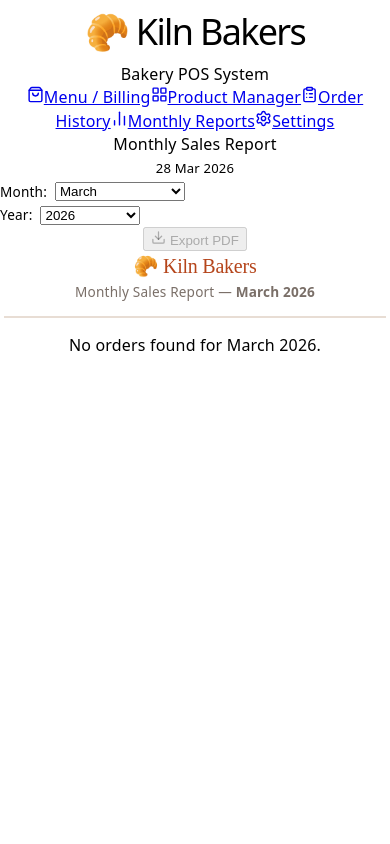
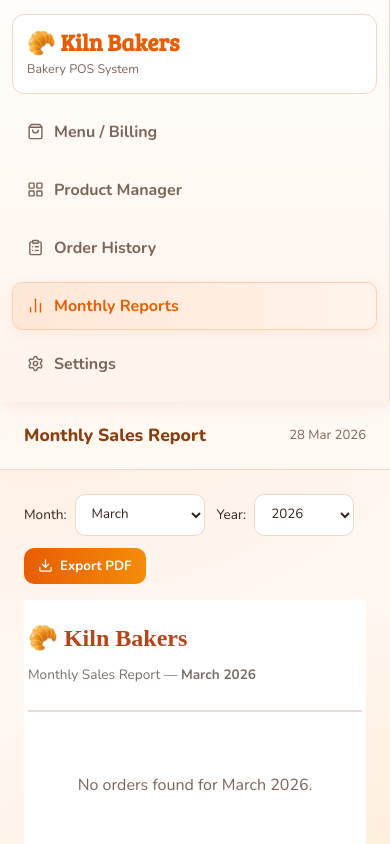
Before and after one commit to Ashly1987/main, a React (Vite) app in the folder projects/kiln-bakers/: page /reports in a window 390 px wide. Shown: the top 844 px of the page. Built offline with nearby package versions, Linux system fonts and the light colour scheme.

Commit message:
Initial commit

```diff
--- a/projects/kiln-bakers/src/index.css
+++ b/projects/kiln-bakers/src/index.css
@@ -1,103 +1,628 @@
-/* replaced by kiln-bakers styles */
+@import url("https://fonts.googleapis.com/css2?family=Nunito:wght@400;600;700;800&family=Bree+Serif&display=swap");
+
 :root {
-  --shadow:
-    rgba(0, 0, 0, 0.1) 0 10px 15px -3px, rgba(0, 0, 0, 0.05) 0 4px 6px -2px;
-
-  --sans: system-ui, "Segoe UI", Roboto, sans-serif;
-  --heading: system-ui, "Segoe UI", Roboto, sans-serif;
-  --mono: ui-monospace, Consolas, monospace;
-
-  font: 18px/145% var(--sans);
-  letter-spacing: 0.18px;
-  color-scheme: light dark;
-  color: var(--text);
-  background: var(--bg);
-  font-synthesis: none;
-  text-rendering: optimizeLegibility;
-  -webkit-font-smoothing: antialiased;
-  -moz-osx-font-smoothing: grayscale;
-
-  @media (max-width: 1024px) {
-    font-size: 16px;
-  }
+  --primary: #e85d04;
+  --primary-dark: #c44a00;
+  --primary-soft: #fff0e8;
+  --secondary: #f48c06;
+  --accent: #43aa8b;
+  --bg: #fff7f1;
+  --bg-alt: #ffe8d6;
+  --surface: #ffffff;
+  --surface-2: #fffaf6;
+  --text: #35251d;
+  --text-muted: #7a6559;
+  --border: #f1d8c5;
+  --danger: #e63946;
+  --success: #2a9d8f;
+  --radius: 14px;
+  --sidebar-w: 250px;
+  --header-h: 68px;
+  --shadow: 0 8px 26px rgba(221, 121, 61, 0.15);
+  --shadow-soft: 0 4px 14px rgba(184, 111, 60, 0.1);
 }
 
-@media (prefers-color-scheme: dark) {
-  :root {
-    --text: #9ca3af;
-    --text-h: #f3f4f6;
-    --bg: #16171d;
-    --border: #2e303a;
-    --code-bg: #1f2028;
-    --accent: #c084fc;
-    --accent-bg: rgba(192, 132, 252, 0.15);
-    --accent-border: rgba(192, 132, 252, 0.5);
-    --social-bg: rgba(47, 48, 58, 0.5);
-    --shadow:
-      rgba(0, 0, 0, 0.4) 0 10px 15px -3px, rgba(0, 0, 0, 0.25) 0 4px 6px -2px;
-  }
-
-  #social .button-icon {
-    filter: invert(1) brightness(2);
-  }
+* {
+  box-sizing: border-box;
 }
 
 body {
   margin: 0;
+  font-family: "Nunito", sans-serif;
+  color: var(--text);
+  background:
+    radial-gradient(circle at 10% 10%, #ffe5d3 0%, transparent 45%),
+    radial-gradient(circle at 90% 90%, #ffe6c7 0%, transparent 45%), var(--bg);
 }
 
 #root {
-  width: 1126px;
-  max-width: 100%;
-  margin: 0 auto;
-  text-align: center;
-  border-inline: 1px solid var(--border);
-  min-height: 100svh;
+  min-height: 100vh;
+}
+
+a {
+  color: inherit;
+  text-decoration: none;
+}
+
+.app-wrapper {
+  display: flex;
+  min-height: 100vh;
+}
+
+.sidebar {
+  width: var(--sidebar-w);
+  position: fixed;
+  inset: 0 auto 0 0;
+  background: linear-gradient(180deg, #fffdfb 0%, #fff4eb 100%);
+  border-right: 1px solid var(--border);
+  box-shadow: var(--shadow-soft);
+  z-index: 100;
+  padding: 14px 12px;
+}
+
+.sidebar-logo {
+  background: var(--surface);
+  border: 1px solid var(--border);
+  border-radius: 12px;
+  padding: 14px;
+  margin-bottom: 14px;
+}
+
+.sidebar-logo h1 {
+  font-family: "Bree Serif", serif;
+  color: var(--primary);
+  margin: 0;
+  font-size: 1.45rem;
+  line-height: 1.2;
+}
+
+.sidebar-logo span {
+  color: var(--text-muted);
+  font-size: 0.78rem;
+}
+
+.sidebar-nav {
   display: flex;
   flex-direction: column;
-  box-sizing: border-box;
+  gap: 10px;
 }
 
-h1,
-h2 {
-  font-family: var(--heading);
-  font-weight: 500;
-  color: var(--text-h);
+.nav-item {
+  display: flex;
+  align-items: center;
+  gap: 10px;
+  padding: 12px 14px;
+  border-radius: 10px;
+  color: var(--text-muted);
+  border: 1px solid transparent;
+  background: transparent;
+  transition: 0.2s ease;
+  font-weight: 700;
 }
 
-h1 {
-  font-size: 56px;
-  letter-spacing: -1.68px;
-  margin: 32px 0;
-  @media (max-width: 1024px) {
-    font-size: 36px;
-    margin: 20px 0;
-  }
+.nav-item:hover {
+  background: var(--primary-soft);
+  color: var(--primary);
+  border-color: #ffd6bd;
+  transform: translateX(2px);
 }
-h2 {
-  font-size: 24px;
-  line-height: 118%;
-  letter-spacing: -0.24px;
-  margin: 0 0 8px;
-  @media (max-width: 1024px) {
-    font-size: 20px;
-  }
+
+.nav-item.active {
+  background: linear-gradient(90deg, #ffe7d6, #fff3ea);
+  color: var(--primary);
+  border-color: #ffcfb0;
+  box-shadow: var(--shadow-soft);
 }
-p {
+
+.main-content {
+  margin-left: var(--sidebar-w);
+  flex: 1;
+  min-height: 100vh;
+}
+
+.topbar {
+  height: var(--header-h);
+  position: sticky;
+  top: 0;
+  z-index: 50;
+  background: rgba(255, 250, 244, 0.88);
+  border-bottom: 1px solid var(--border);
+  backdrop-filter: blur(8px);
+  display: flex;
+  align-items: center;
+  justify-content: space-between;
+  padding: 0 24px;
+}
+
+.topbar-title {
+  font-size: 1.1rem;
+  font-weight: 800;
+  color: #8a3d11;
+}
+
+.page-body {
+  padding: 24px;
+}
+
+.card {
+  background: var(--surface);
+  border: 1px solid var(--border);
+  border-radius: var(--radius);
+  box-shadow: var(--shadow);
+}
+
+.card-header {
+  padding: 14px 18px;
+  border-bottom: 1px solid var(--border);
+  font-weight: 800;
+  display: flex;
+  align-items: center;
+  justify-content: space-between;
+}
+
+.card-body {
+  padding: 16px 18px;
+}
+
+.form-control {
+  width: 100%;
+  border: 1px solid var(--border);
+  border-radius: 10px;
+  background: var(--surface);
+  color: var(--text);
+  padding: 10px 12px;
+  font-family: inherit;
+}
+
+.form-control:focus {
+  outline: none;
+  border-color: #ffb88d;
+  box-shadow: 0 0 0 3px rgba(232, 93, 4, 0.14);
+}
+
+.form-group {
+  margin-bottom: 14px;
+}
+
+.form-label {
+  display: block;
+  margin-bottom: 6px;
+  font-weight: 700;
+  font-size: 0.85rem;
+}
+
+.form-error {
+  color: var(--danger);
+  font-size: 0.8rem;
+}
+
+.btn {
+  border: 0;
+  border-radius: 10px;
+  padding: 9px 14px;
+  display: inline-flex;
+  align-items: center;
+  gap: 7px;
+  font-weight: 700;
+  cursor: pointer;
+  font-family: inherit;
+  transition:
+    transform 0.15s ease,
+    box-shadow 0.15s ease,
+    opacity 0.15s ease;
+}
+
+.btn:hover {
+  transform: translateY(-1px);
+}
+
+.btn-primary {
+  background: linear-gradient(90deg, var(--primary), var(--secondary));
+  color: #fff;
+}
+
+.btn-outline {
+  background: #fff;
+  border: 1px solid #ffcbaa;
+  color: #aa4a1a;
+}
+
+.btn-ghost {
+  background: transparent;
+  color: var(--text-muted);
+}
+
+.btn-danger {
+  background: var(--danger);
+  color: #fff;
+}
+
+.btn-sm {
+  padding: 6px 10px;
+  font-size: 0.8rem;
+}
+
+.btn-lg {
+  padding: 11px 15px;
+}
+
+.billing-layout {
+  display: grid;
+  grid-template-columns: 1fr 360px;
+  gap: 20px;
+}
+
+.search-bar {
+  position: relative;
+}
+
+.search-icon {
+  position: absolute;
+  left: 11px;
+  top: 50%;
+  transform: translateY(-50%);
+  color: var(--text-muted);
+}
+
+.search-bar .form-control {
+  padding-left: 34px;
+}
+
+.chip-group {
+  display: flex;
+  flex-wrap: wrap;
+  gap: 8px;
+}
+
+.chip {
+  border: 1px solid #ffd4ba;
+  background: #fff;
+  color: #a85b2b;
+  border-radius: 999px;
+  padding: 6px 12px;
+  font-weight: 700;
+  cursor: pointer;
+}
+
+.chip.active {
+  background: linear-gradient(90deg, #ffa167, #f48c06);
+  color: #fff;
+  border-color: transparent;
+}
+
+.product-grid {
+  display: grid;
+  grid-template-columns: repeat(auto-fill, minmax(150px, 1fr));
+  gap: 14px;
+}
+
+.product-card {
+  background: var(--surface);
+  border: 1px solid #f5d9c6;
+  border-radius: 14px;
+  overflow: hidden;
+  cursor: pointer;
+  transition:
+    transform 0.18s ease,
+    box-shadow 0.18s ease;
+  box-shadow: 0 3px 12px rgba(189, 124, 82, 0.1);
+}
+
+.product-card:hover {
+  transform: translateY(-3px);
+  box-shadow: 0 10px 20px rgba(182, 119, 74, 0.18);
+}
+
+.product-card img {
+  width: 100%;
+  height: 92px;
+  object-fit: cover;
+}
+
+.product-card-body {
+  padding: 9px 10px;
+  display: flex;
+  flex-direction: column;
+  gap: 3px;
+}
+
+.product-card-name {
+  font-weight: 800;
+  font-size: 0.87rem;
+  line-height: 1.25;
+}
+
+.product-card-cat {
+  color: var(--text-muted);
+  font-size: 0.75rem;
+}
+
+.product-card-price {
+  margin-top: 2px;
+  font-size: 0.88rem;
+  font-weight: 800;
+  color: #a94412;
+}
+
+.cart-panel {
+  position: sticky;
+  top: calc(var(--header-h) + 12px);
+  height: fit-content;
+  background: var(--surface);
+  border: 1px solid var(--border);
+  border-radius: var(--radius);
+  box-shadow: var(--shadow);
+}
+
+.cart-items {
+  max-height: 360px;
+  overflow: auto;
+}
+
+.cart-item {
+  display: grid;
+  grid-template-columns: 1fr auto auto auto;
+  align-items: center;
+  gap: 8px;
+  padding: 10px 12px;
+  border-bottom: 1px dashed #efd4c0;
+}
+
+.cart-item-name {
+  font-weight: 700;
+  font-size: 0.86rem;
+}
+
+.qty-control {
+  display: flex;
+  align-items: center;
+  gap: 4px;
+}
+
+.qty-btn {
+  width: 24px;
+  height: 24px;
+  border-radius: 8px;
+  border: 1px solid #ffd2b8;
+  background: #fff7f1;
+  cursor: pointer;
+}
+
+.qty-value {
+  min-width: 18px;
+  text-align: center;
+  font-weight: 800;
+  font-size: 0.86rem;
+}
+
+.bill-summary {
+  border-top: 1px solid var(--border);
+  background: #fff8f3;
+  padding: 12px;
+  border-radius: 0 0 14px 14px;
+}
+
+.bill-row {
+  display: flex;
+  justify-content: space-between;
+  font-size: 0.86rem;
+  margin-bottom: 5px;
+}
+
+.bill-row.total {
+  border-top: 1px dashed #e8c9b1;
+  padding-top: 8px;
+  font-size: 1.02rem;
+  font-weight: 800;
+}
+
+.table-wrap {
+  overflow: auto;
+}
+
+table {
+  width: 100%;
+  border-collapse: collapse;
+}
+
+th,
+td {
+  padding: 10px 12px;
+  text-align: left;
+  border-bottom: 1px solid #f4dfd0;
+  font-size: 0.86rem;
+}
+
+th {
+  color: #9a5b35;
+  font-weight: 800;
+  background: #fff9f4;
+}
+
+.img-thumb {
+  width: 40px;
+  height: 40px;
+  object-fit: cover;
+  border-radius: 8px;
+}
+
+.badge {
+  border-radius: 999px;
+  padding: 2px 8px;
+  font-size: 0.73rem;
+  font-weight: 800;
+}
+
+.badge-available,
+.badge-paid {
+  background: #d9f7ef;
+  color: #14775d;
+}
+
+.badge-unavailable,
+.badge-pending {
+  background: #ffe8d7;
+  color: #a85b2b;
+}
+
+.modal-overlay {
+  position: fixed;
+  inset: 0;
+  background: rgba(40, 24, 14, 0.4);
+  display: grid;
+  place-items: center;
+  z-index: 120;
+  padding: 16px;
+}
+
+.modal-box {
+  width: min(520px, 96vw);
+  background: var(--surface);
+  border-radius: 14px;
+  border: 1px solid var(--border);
+  box-shadow: var(--shadow);
+  overflow: hidden;
+}
+
+.modal-header {
+  padding: 14px 16px;
+  border-bottom: 1px solid var(--border);
+  display: flex;
+  align-items: center;
+  justify-content: space-between;
+}
+
+.modal-header h3 {
   margin: 0;
 }
 
-code,
-.counter {
-  font-family: var(--mono);
-  display: inline-flex;
-  border-radius: 4px;
-  color: var(--text-h);
+.modal-body {
+  padding: 14px 16px;
 }
 
-code {
-  font-size: 15px;
-  line-height: 135%;
-  padding: 4px 8px;
-  background: var(--code-bg);
+.modal-footer {
+  padding: 12px 16px;
+  border-top: 1px solid var(--border);
+  display: flex;
+  justify-content: flex-end;
+  gap: 8px;
 }
+
+.qr-wrapper {
+  text-align: center;
+}
+
+.qr-amount {
+  margin-top: 10px;
+  font-size: 1.25rem;
+  font-weight: 800;
+  color: #a94412;
+}
+
+.qr-upi-label,
+.qr-instructions {
+  color: var(--text-muted);
+  font-size: 0.83rem;
+}
+
+.stats-grid {
+  display: grid;
+  grid-template-columns: repeat(4, minmax(0, 1fr));
+  gap: 12px;
+  margin-bottom: 14px;
+}
+
+.stat-card {
+  background: linear-gradient(145deg, #ffffff, #fff3e8);
+  border: 1px solid #f3dac7;
+  border-radius: 12px;
+  padding: 12px;
+}
+
+.stat-label {
+  color: #986446;
+  font-size: 0.74rem;
+  font-weight: 800;
+  text-transform: uppercase;
+}
+
+.stat-value {
+  margin-top: 4px;
+  font-size: 1.3rem;
+  font-weight: 800;
+  color: #9a3f0e;
+}
+
+.stat-sub,
+.text-muted {
+  color: var(--text-muted);
+  font-size: 0.82rem;
+}
+
+.empty-state {
+  text-align: center;
+  padding: 30px 10px;
+  color: var(--text-muted);
+}
+
+.text-danger {
+  color: var(--danger);
+}
+
+.flex {
+  display: flex;
+}
+
+.items-center {
+  align-items: center;
+}
+
+.justify-between {
+  justify-content: space-between;
+}
+
+.gap-2 {
+  gap: 8px;
+}
+
+.gap-3 {
+  gap: 12px;
+}
+
+.mb-4 {
+  margin-bottom: 16px;
+}
+
+@media (max-width: 980px) {
+  .billing-layout {
+    grid-template-columns: 1fr;
+  }
+
+  .cart-panel {
+    position: static;
+  }
+}
+
+@media (max-width: 768px) {
+  .sidebar {
+    position: static;
+    width: 100%;
+    height: auto;
+  }
+
+  .main-content {
+    margin-left: 0;
+  }
+
+  .app-wrapper {
+    flex-direction: column;
+  }
+
+  .stats-grid {
+    grid-template-columns: repeat(2, minmax(0, 1fr));
+  }
+
+  .product-grid {
+    grid-template-columns: repeat(2, minmax(0, 1fr));
+  }
+}
```
